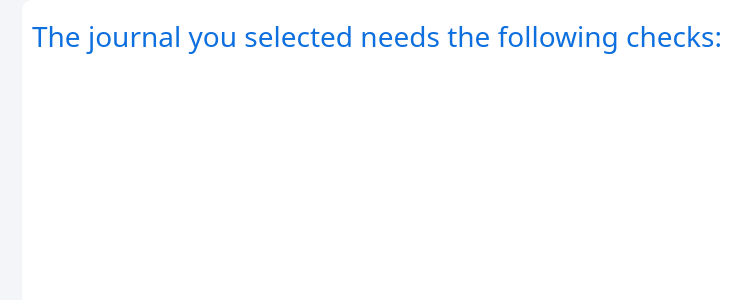
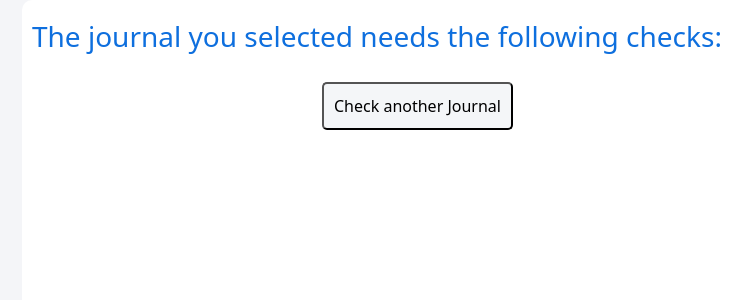
Before and after one commit to safin-ghoghabori/preflight-auto-config-app, a React (Vite) app: page /rules/1 in a window 1280 px wide. Shown: the top 300 px of the page, without its empty margins (218-969 px from the left). Built offline with nearby package versions, Linux system fonts and the light colour scheme.

Commit message:
Handling unspecified journals and back function added

```diff
--- a/src/App.tsx
+++ b/src/App.tsx
@@ -1,17 +1,15 @@
-import React from "react";
 import { Rules } from "./features/Rules";
 import FrontPage from "./features/front-page";
-import { BrowserRouter as Router, Routes, Route, Link } from "react-router-dom";
+import { BrowserRouter as Router, Routes, Route } from "react-router-dom";
 
 function App() {
   return (
     <Router>
       <Routes>
-        <Route exact path="/" element={<FrontPage />}></Route>
+        <Route exact path="/" Component={FrontPage}></Route>
         <Route path="/rules/:id" element={<Rules />} />
       </Routes>
     </Router>
   );
 }
-
 export default App;
--- a/src/features/Rules.tsx
+++ b/src/features/Rules.tsx
@@ -1,9 +1,10 @@
-import  { useEffect, useState } from "react";
+import { useEffect, useState } from "react";
 import data from "./journal_specs_test.json";
 import { fieldMapping } from "./Constant";
 import Accordion from "react-bootstrap/esm/Accordion";
 import "./styles.css";
 import { useParams } from "react-router";
+import { useNavigate } from "react-router-dom";
 
 export interface DataObject {
   id: string;
@@ -11,9 +12,12 @@ export interface DataObject {
   [key: string]: any;
 }
 
+
+
 export const Rules = () => {
   const [rules, setRules] = useState<DataObject | undefined>();
   const { id } = useParams<{ id: string }>();
+  const navigate = useNavigate();
 
   const searchById = (id: string): DataObject | undefined => {
     return data.find((obj) => obj.id === id);
@@ -27,7 +31,7 @@ export const Rules = () => {
   }, [id]);
 
   return (
-    <div style={{ backgroundColor: "#f4f5f8", height: "100%" }}>
+    <div className = "parent-div" style={{ backgroundColor: "#f4f5f8", height: "100%" }}>
       <div className="rules-container">
         <h3 className="rules-title" style={{ paddingTop: "20px" }}>
           The journal you selected needs the following checks:
@@ -68,8 +72,28 @@ export const Rules = () => {
                 ) : null;
               }
             )}
+            {/* Add a message when all rules are null or false */}
+            {Object.entries(fieldMapping).every(([_, { fields }]) => {
+              return fields.every(
+                (field) => rules[field] === false || rules[field] === null
+              );
+            }) && (
+              <p className="errorMessage">
+                No journal specific author guidelines found. Please go ahead
+                with general guidelines on{" "}
+                <a
+                  className="errorLink"
+                  href="https://preflight.paperpal.com/partner/paperpal/generic"
+                >
+                  preflight.
+                </a>
+              </p>
+            )}
           </div>
         )}
+        <button className="back-button" onClick={() => navigate("/")}>
+          Check another Journal
+        </button>
       </div>
     </div>
   );
--- a/src/features/styles.css
+++ b/src/features/styles.css
@@ -39,3 +39,27 @@
   padding: 0px 20px;
   padding-top: 15px;
 }
+
+.errorMessage {
+  margin-top: 40px;
+  margin-left: 15px;
+  margin-right: 15px;
+  background-color: #cde6fe;
+  border-radius: 5px;
+  padding: 10px;
+}
+
+.errorLink {
+  text-decoration: none;
+}
+
+.back-button {
+  margin: 20px 300px;
+  padding: 10px;
+  border-radius: 5px;
+  background-color: rgb(244, 246, 248);
+}
+
+.back-button:hover {
+  background-color: rgb(159, 203, 222);
+}
```
